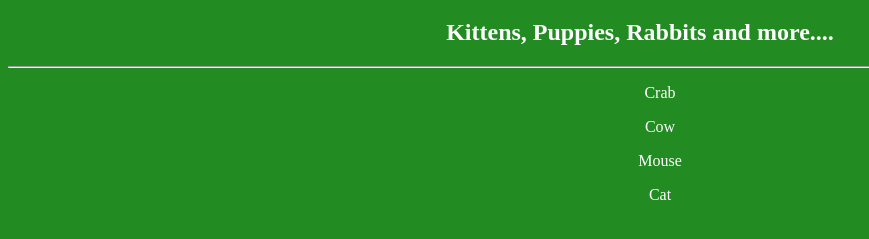
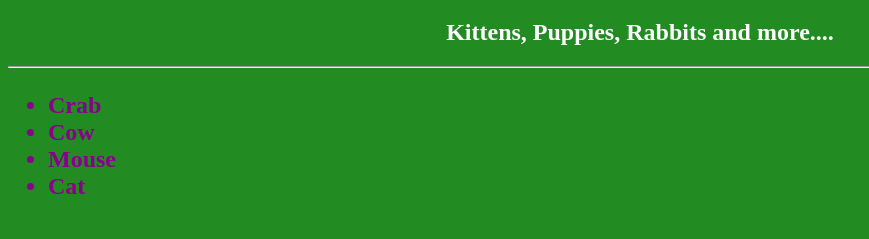
Before and after one commit to ARot3112/Shelter, a plain HTML site: page index.html in a window 1280 px wide. Shown: the part 61-300 px from the top of the page, without its empty margins (0-869 px from the left). Drawn offline with Linux system fonts and the light colour scheme.

Commit message:
Adding list

```diff
--- a/index.html
+++ b/index.html
@@ -13,10 +13,12 @@
     <h2>Kittens, Puppies, Rabbits and more....</h2>
     <hr>
 
-    <ul>Crab</ul>
-    <ul>Cow</ul>
-    <ul>Mouse</ul>
-    <ul>Cat</ul>
+    <ul>
+    <li>Crab</li>
+    <li>Cow</li>
+    <li>Mouse</li>
+    <li>Cat</li>
+    </ul>
 
 
 
--- a/style.css
+++ b/style.css
@@ -3,3 +3,10 @@ body {
     color: white;
     text-align: center;
 }
+
+ul {
+    text-align: left;
+    font-weight: bold;
+    color: darkmagenta;
+    font-size: x-large;
+}
```
